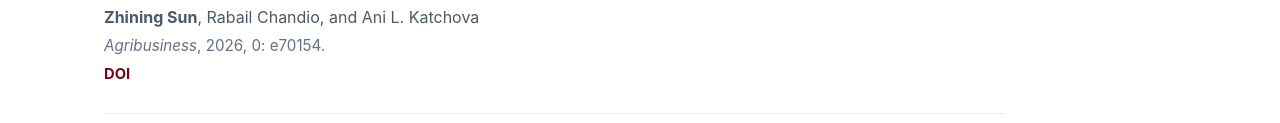
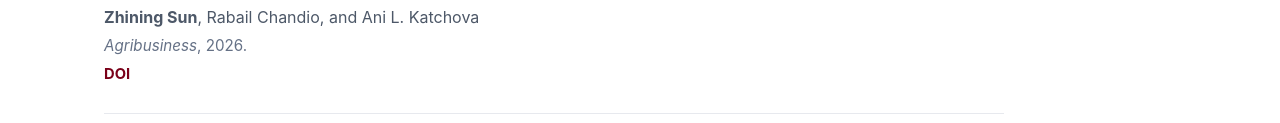
Before and after one commit to agecon-zhiningsun/zs, a plain HTML site: page publications.html in a window 1280 px wide. Shown: the part 363-486 px from the top of the page. Drawn offline with Linux system fonts and the light colour scheme.

Commit message:
Simplify WASDE publication details

```diff
--- a/publications.html
+++ b/publications.html
@@ -7,7 +7,7 @@
 <header class="page-header"><h1 class="page-title">Research</h1></header>
 
 <section class="content-section"><h2>Publications</h2>
-  <article class="paper"><p class="paper-title"><a href="https://doi.org/10.1002/agr.70154" target="_blank" rel="noopener">How Crop Forecast Similarity, Government Policies, and Macroeconomic Conditions Affect WASDE Forecast Accuracy</a></p><p class="paper-authors"><strong>Zhining Sun</strong>, Rabail Chandio, and Ani L. Katchova</p><p class="paper-venue"><em>Agribusiness</em>, 2026, 0: e70154.</p><p class="paper-links"><a href="https://doi.org/10.1002/agr.70154" target="_blank" rel="noopener">DOI</a></p></article>
+  <article class="paper"><p class="paper-title"><a href="https://doi.org/10.1002/agr.70154" target="_blank" rel="noopener">How Crop Forecast Similarity, Government Policies, and Macroeconomic Conditions Affect WASDE Forecast Accuracy</a></p><p class="paper-authors"><strong>Zhining Sun</strong>, Rabail Chandio, and Ani L. Katchova</p><p class="paper-venue"><em>Agribusiness</em>, 2026.</p><p class="paper-links"><a href="https://doi.org/10.1002/agr.70154" target="_blank" rel="noopener">DOI</a></p></article>
 
   <article class="paper"><p class="paper-title"><a href="https://doi.org/10.1002/aepp.70035" target="_blank" rel="noopener">MFP and CFAP Official Announcement and Pre-Official Announcement Effects on the Corn and Soybean Futures Market</a></p><p class="paper-authors"><strong>Zhining Sun</strong>, Ani L. Katchova, Anil K. Giri, and Dipak Subedi</p><p class="paper-venue"><em>Applied Economic Perspectives and Policy</em>, 2026, 48(2): 397–407.</p><p class="paper-links"><a href="https://doi.org/10.1002/aepp.70035" target="_blank" rel="noopener">DOI</a></p></article>
 
```
